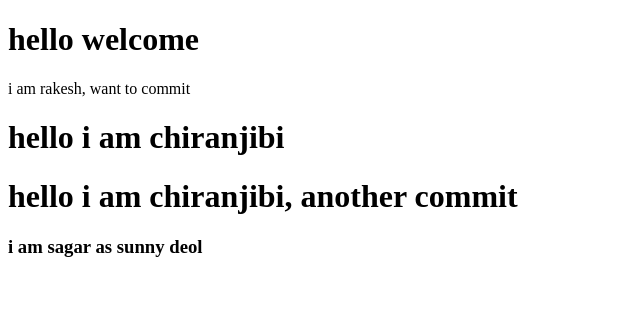
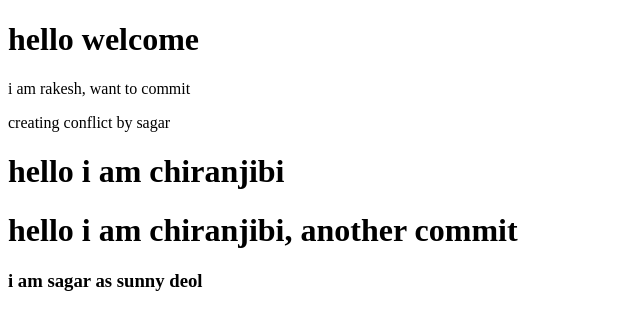
Before and after one commit to chiranjibi2016/angular2, a plain HTML site: page index.html in a window 1280 px wide. Shown: the whole page, without its empty margins (0-640 px from the left). Drawn offline with Linux system fonts and the light colour scheme.

Commit message:
commit conflict by sagar

```diff
--- a/index.html
+++ b/index.html
@@ -9,6 +9,7 @@
 <body>
     <h1>hello welcome</h1>
     <p>i am rakesh, want to commit</p>
+    <p>creating conflict by sagar</p>
     <h1>hello i am chiranjibi</h1>
     <h1>hello i am chiranjibi, another commit</h1>
    <h3>i am sagar as sunny deol</h3>
```
